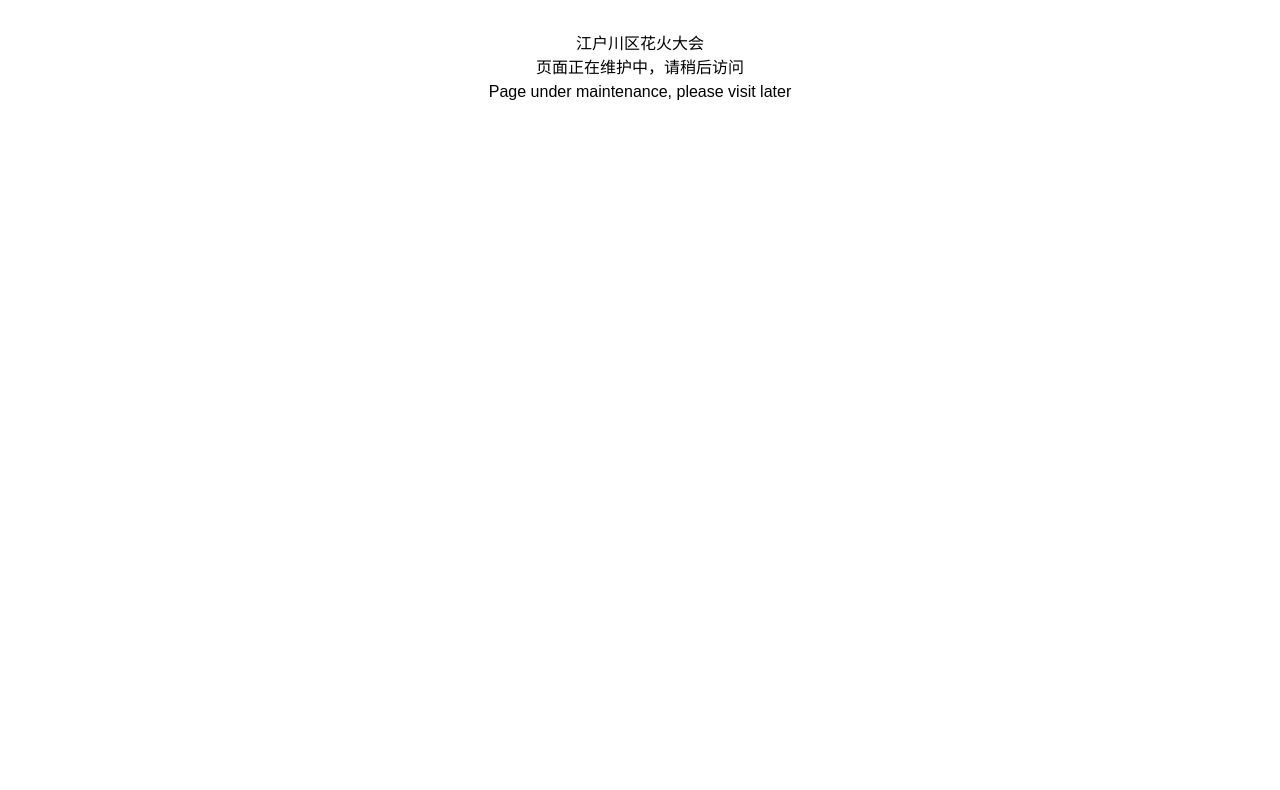
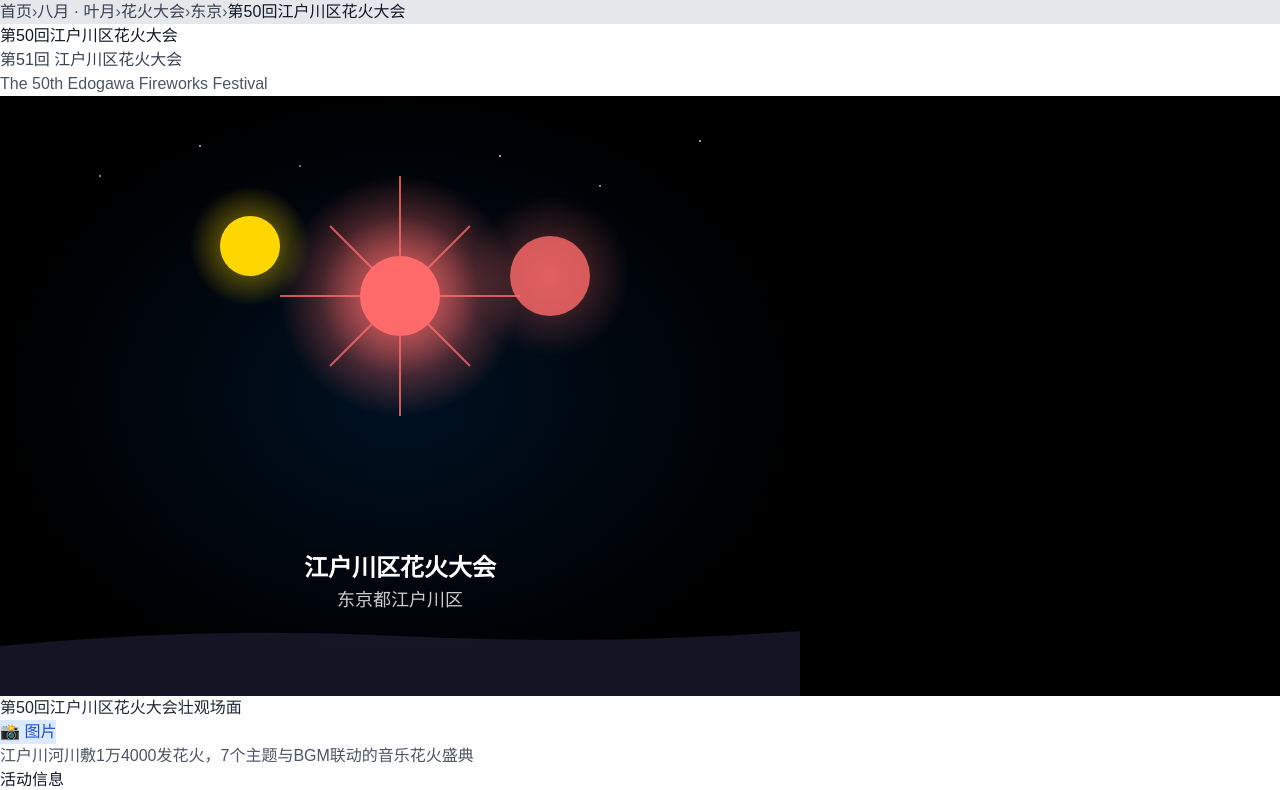
Before and after one commit to gakukinn/tokyo-seasonal-guide, a Next.js app: page /august/hanabi/tokyo/edogawa in a window 1280 px wide. Shown: the top 790 px of the page. Built offline with nearby package versions, Linux system fonts and the light colour scheme.

Commit message:
\修复江户川花火页面 - 从占位符改为使用真实数据"

```diff
--- a/src/app/august/hanabi/tokyo/edogawa/page.tsx
+++ b/src/app/august/hanabi/tokyo/edogawa/page.tsx
@@ -8,16 +8,10 @@
  * @path /august/hanabi/tokyo/edogawa
  * @description edogawa完整详情信息，包含交通、观赏、历史等
  */
-'use client';
 
-import React from 'react';
+import HanabiDetailTemplate from '@/components/HanabiDetailTemplate';
+import { edogawaHanabiData } from '@/data/level5-august-edogawa-hanabi';
 
 export default function EdogawaHanabiPage() {
-  return (
-    <div style={{ padding: '2rem', textAlign: 'center' }}>
-      <h1>江戸川区花火大会</h1>
-      <p>页面正在维护中，请稍后访问</p>
-      <p>Page under maintenance, please visit later</p>
-    </div>
-  );
+  return <HanabiDetailTemplate data={edogawaHanabiData} regionKey="tokyo" />;
 }
```
